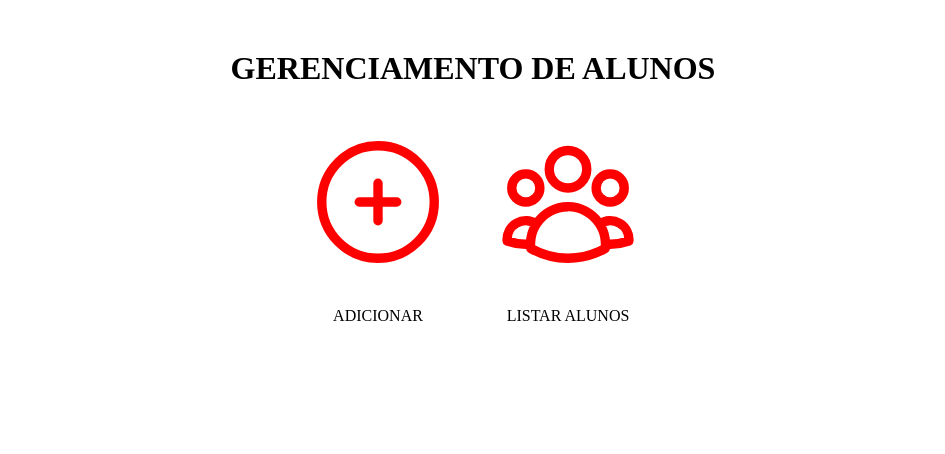
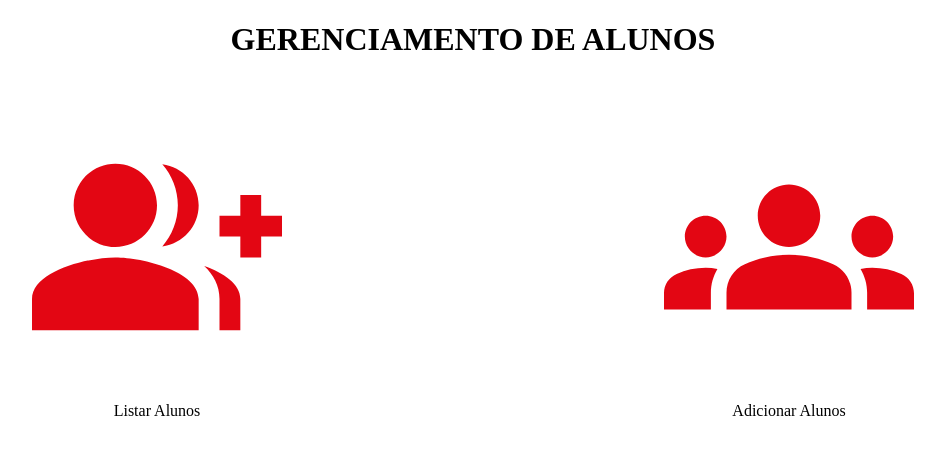
Before and after one commit to Joao-Navarro/Frontend-GestaoDaDirecao, a Next.js app in the folder gestao-direcao/: page /gerenciamentoAlunos in a window 1280 px wide. Shown: the top 454 px of the page, without its empty margins (167-1112 px from the left). Built offline with nearby package versions, Linux system fonts and the light colour scheme.

Commit message:
gerenciamento de alunos
alterações que a isa fez

```diff
--- a/gestao-direcao/app/gerenciamentoAlunos/page.jsx
+++ b/gestao-direcao/app/gerenciamentoAlunos/page.jsx
@@ -2,8 +2,9 @@
 'use client'
 
 import Link from 'next/link'
-import { HiOutlinePlusCircle } from "react-icons/hi2";
-import { HiOutlineUserGroup } from "react-icons/hi2";
+import { MdGroupAdd } from "react-icons/md";
+import { MdGroups } from "react-icons/md";
+
 import styles from './page.module.css';
 
 export default function HomePage() {
@@ -15,16 +16,16 @@ export default function HomePage() {
 
       <div className={styles.linkItem}>
         <Link href="gerenciamentoAlunos/users">
-            <HiOutlinePlusCircle size={150} className={styles.icon} />
-            <p>ADICIONAR</p>
+        <MdGroupAdd size={250} className={styles.icon} />
+            <p>Listar Alunos</p>
         </Link>
         </div>
 
 
         <div className={styles.linkItem}>
         <Link href="gerenciamentoAlunos/users/create">
-            <HiOutlineUserGroup size={150} className={styles.icon} />
-            <p>LISTAR ALUNOS</p>
+            <MdGroups size={250} className={styles.icon} />
+            <p>Adicionar Alunos</p>
         </Link>
         </div>
 
--- a/gestao-direcao/app/gerenciamentoAlunos/page.module.css
+++ b/gestao-direcao/app/gerenciamentoAlunos/page.module.css
@@ -1,13 +1,15 @@
 .container {
   text-align: center;  /* Centraliza o texto dentro do container */
-  margin-top: 50px;  /* Adiciona um espaçamento superior de 50px */
+
 }
 
 .links {
   display: flex;  /* Usa Flexbox para alinhar os itens dentro da div */
-  justify-content: center;  /* Centraliza os itens horizontalmente */
-  gap: 40px;  /* Define um espaçamento de 40px entre os itens */
-  margin-top: 40px;  /* Adiciona um espaçamento superior de 40px */
+  justify-content: space-around;  /* Centraliza os itens horizontalmente */
+  margin-top: 5%;  /* Adiciona um espaçamento superior de 40px */
+
+
+
 
 
 
@@ -28,6 +30,6 @@
 
 .icon {
   margin-bottom: 10px;  /* Adiciona um espaçamento inferior de 10px abaixo do ícone */
-  color:red;  /* Define a cor do ícone como azul (#0070f3) */
+  color:#e30613;  /* Define a cor do ícone como azul (#0070f3) */
 
 }
```
